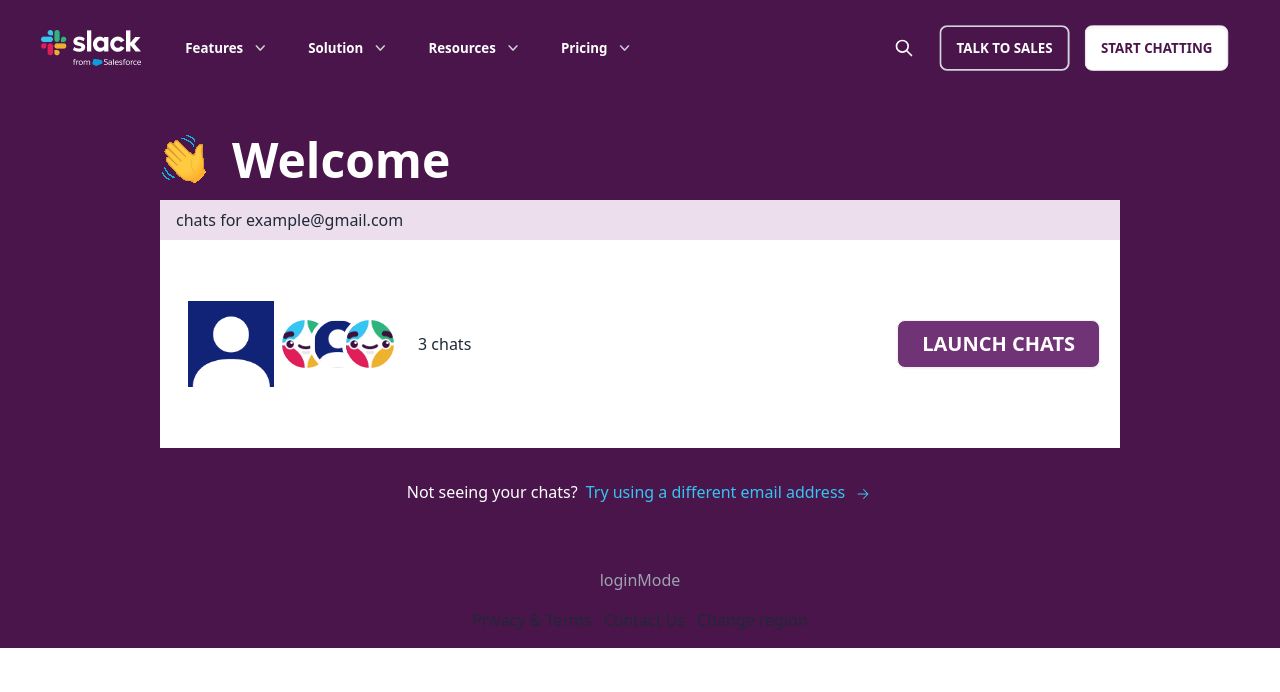
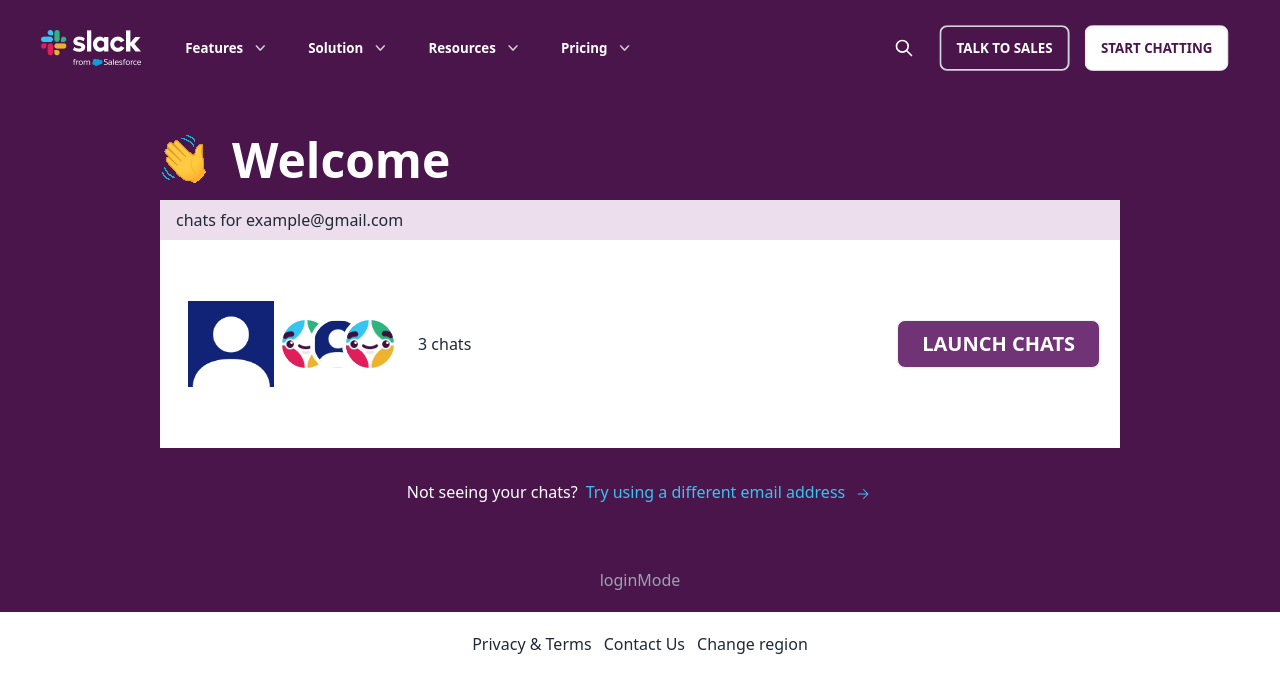
Before and after one commit to sigma-webdev/slack-pw, a React (Vite) app in the folder client/: page / in a window 1280 px wide. Shown: the top 692 px of the page. Built offline with nearby package versions, Linux system fonts and the light colour scheme; the HTML template or start-up script is replaced by a standard one.

Commit message:
fix: footer visibility

```diff
--- a/client/src/Component/Footer.jsx
+++ b/client/src/Component/Footer.jsx
@@ -1,9 +1,9 @@
 const Footer = () => {
   return (
-    <div className="bottom-0 flex justify-center w-full gap-3 py-4 ">
-      <a className=""> Privacy & Terms </a>
-      <a> Contact Us </a>
-      <a> Change region </a>
+    <div className="bottom-0 flex items-center justify-center w-full gap-3 py-5 mt-5 bg-white">
+      <a className="cursor-pointer"> Privacy & Terms </a>
+      <a className="cursor-pointer"> Contact Us </a>
+      <a className="cursor-pointer"> Change region </a>
     </div>
   );
 };
```
